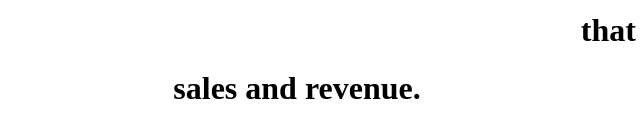
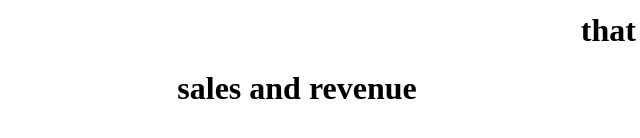
Before and after one commit to corri-golden/gold-brac, a plain HTML site: page index.html in a window 1280 px wide. Shown: the part 196-334 px from the top of the page, 143-783 px from the left. Drawn offline with Linux system fonts and the light colour scheme.

Commit message:
slogan structure

```diff
--- a/index.html
+++ b/index.html
@@ -27,7 +27,7 @@
                 <h1 class="secondLine">that will increase</h1>
             </div>
             <div>
-                <h1 class="thirdLine">sales and revenue.</h1>
+                <h1 class="thirdLine">sales and revenue</h1>
             </div>
             </div>
     </body>
```
